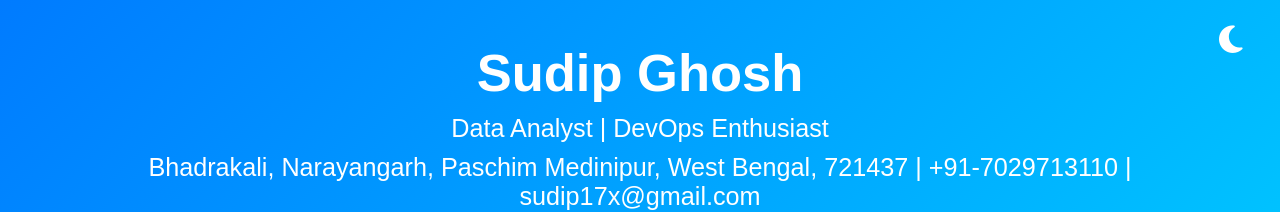
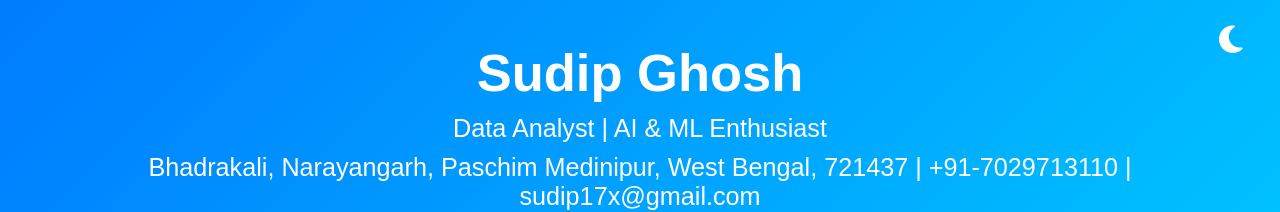
Before and after one commit to sudip17x/portfolio-website, a plain HTML site: page index.html in a window 1280 px wide. Shown: the top 212 px of the page. Drawn offline with Linux system fonts and the light colour scheme.

Commit message:
Revert "Feature/update education"

```diff
--- a/index.html
+++ b/index.html
@@ -330,7 +330,7 @@
       <header>
         <div class="header-content">
           <h1>Sudip Ghosh</h1>
-          <p>Data Analyst | DevOps Enthusiast</p>
+          <p>Data Analyst | AI & ML Enthusiast</p>
           <p>Bhadrakali, Narayangarh, Paschim Medinipur, West Bengal, 721437 | +91-7029713110 | <a href="mailto:sudip17x@gmail.com">sudip17x@gmail.com</a></p>
           <p>
             <a href="https://www.linkedin.com/in/your-linkedin" target="_blank" aria-label="LinkedIn Profile"><i class="fab fa-linkedin"></i> LinkedIn</a> |
```
Also changed, not shown: docker-compose.yml (deleted).
